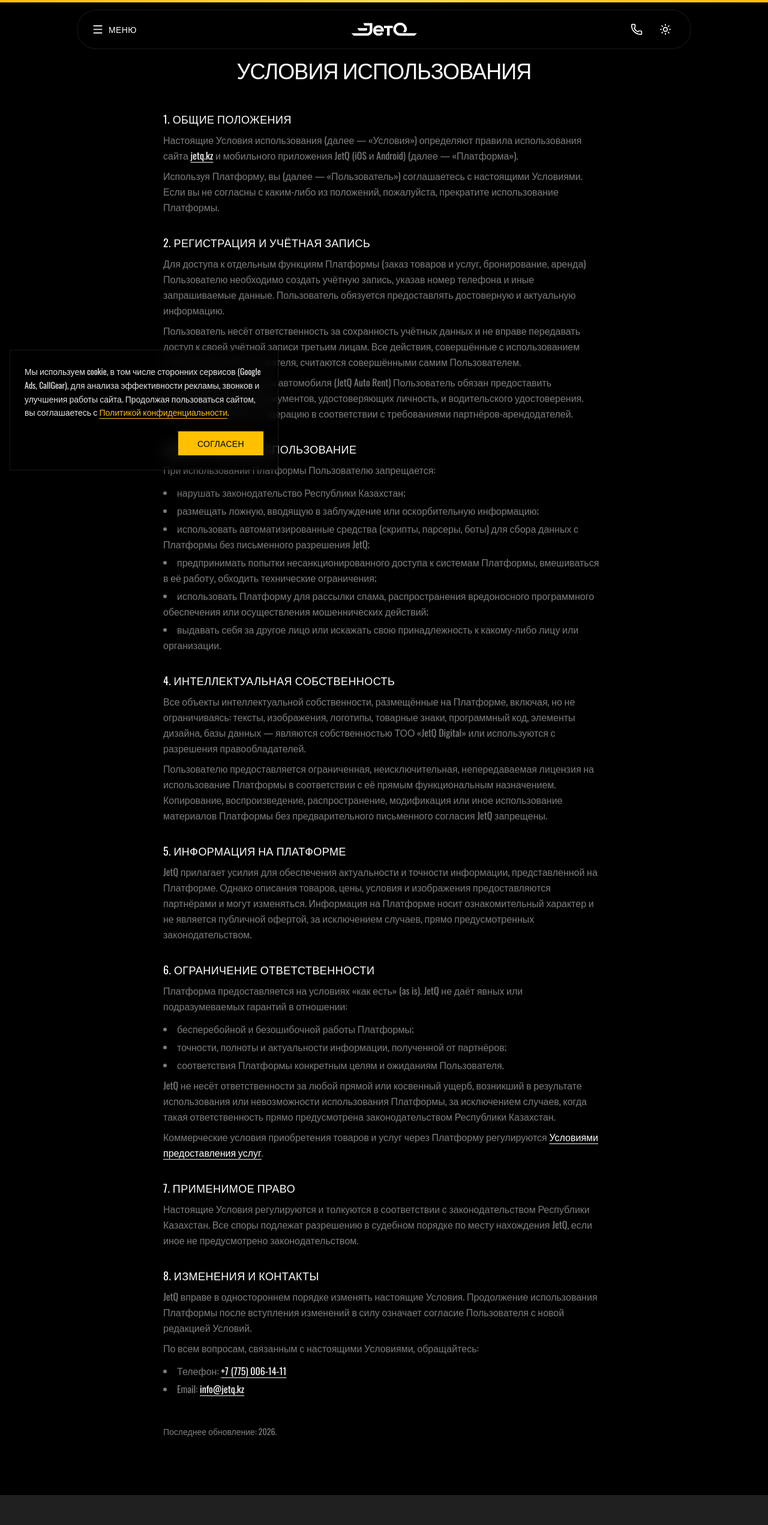
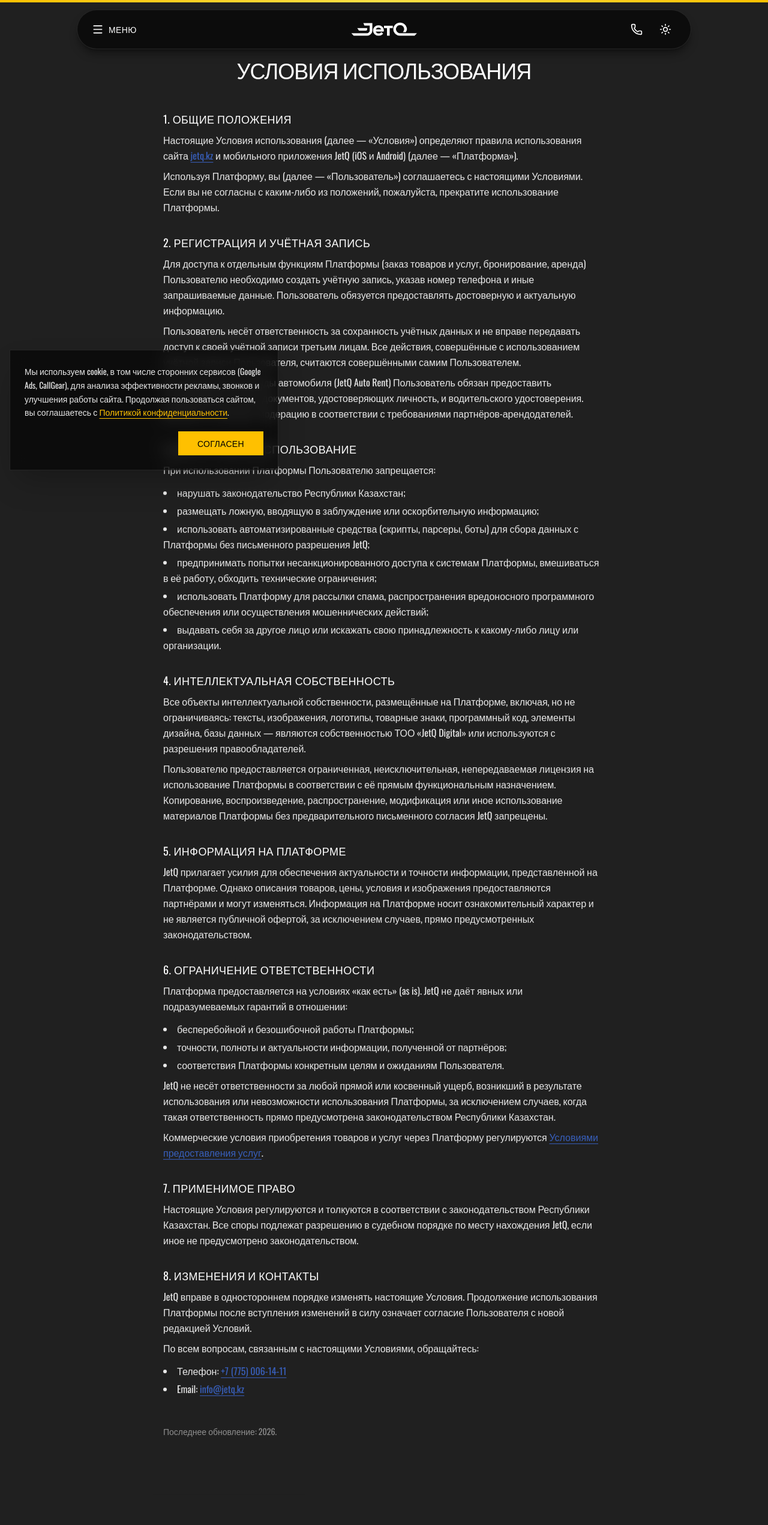
Before and after one commit to Zeinullahh/jetq.kz, a Next.js app: page /terms-of-use in a window 1280 px wide. Shown: the top 2542 px of the page at 60% size. Built offline with nearby package versions, Linux system fonts and the light colour scheme.

Commit message:
style: legal pages — charcoal bg, white text, blue links for dark theme readability

```diff
--- a/app/cookie-policy/page.tsx
+++ b/app/cookie-policy/page.tsx
@@ -23,7 +23,7 @@
             Политика использования cookie теперь является частью{" "}
             <a
               href="/privacy-policy#cookies"
-              className="text-foreground underline underline-offset-4"
+              className="text-link-blue underline underline-offset-4"
             >
               Политики конфиденциальности
             </a>
--- a/app/privacy-policy/page.tsx
+++ b/app/privacy-policy/page.tsx
@@ -227,7 +227,7 @@
               href="https://policies.google.com/technologies/cookies"
               target="_blank"
               rel="noopener noreferrer"
-              className="text-foreground underline underline-offset-4"
+              className="text-link-blue underline underline-offset-4"
             >
               политике Google
             </a>
@@ -258,7 +258,7 @@
               href="https://callgear.com/privacy-policy/"
               target="_blank"
               rel="noopener noreferrer"
-              className="text-foreground underline underline-offset-4"
+              className="text-link-blue underline underline-offset-4"
             >
               политике конфиденциальности CallGear
             </a>
@@ -283,7 +283,7 @@
               href="https://adssettings.google.com/authenticated"
               target="_blank"
               rel="noopener noreferrer"
-              className="text-foreground underline underline-offset-4"
+              className="text-link-blue underline underline-offset-4"
             >
               настройки рекламы Google
             </a>{" "}
@@ -292,7 +292,7 @@
               href="https://tools.google.com/dlpage/gaoptout"
               target="_blank"
               rel="noopener noreferrer"
-              className="text-foreground underline underline-offset-4"
+              className="text-link-blue underline underline-offset-4"
             >
               Google Analytics Opt-out
             </a>
@@ -373,7 +373,7 @@
             Телефон:{" "}
             <a
               href="tel:+77750061411"
-              className="text-foreground underline underline-offset-4"
+              className="text-link-blue underline underline-offset-4"
             >
               +7 (775) 006-14-11
             </a>
@@ -382,7 +382,7 @@
             Email:{" "}
             <a
               href="mailto:info@jetq.kz"
-              className="text-foreground underline underline-offset-4"
+              className="text-link-blue underline underline-offset-4"
             >
               info@jetq.kz
             </a>
--- a/app/terms-of-service/page.tsx
+++ b/app/terms-of-service/page.tsx
@@ -25,7 +25,7 @@
           пользователями сайта{" "}
           <a
             href="https://jetq.kz"
-            className="text-foreground underline underline-offset-4"
+            className="text-link-blue underline underline-offset-4"
           >
             jetq.kz
           </a>{" "}
@@ -344,7 +344,7 @@
           одностороннем порядке. Актуальная редакция всегда доступна на странице{" "}
           <a
             href="https://jetq.kz/terms-of-service/"
-            className="text-foreground underline underline-offset-4"
+            className="text-link-blue underline underline-offset-4"
           >
             jetq.kz/terms-of-service
           </a>
@@ -359,7 +359,7 @@
             Телефон:{" "}
             <a
               href="tel:+77010063753"
-              className="text-foreground underline underline-offset-4"
+              className="text-link-blue underline underline-offset-4"
             >
               +7 (701) 006-37-53
             </a>
@@ -368,7 +368,7 @@
             E-mail:{" "}
             <a
               href="mailto:info@jetq.kz"
-              className="text-foreground underline underline-offset-4"
+              className="text-link-blue underline underline-offset-4"
             >
               info@jetq.kz
             </a>
--- a/app/terms-of-use/page.tsx
+++ b/app/terms-of-use/page.tsx
@@ -24,7 +24,7 @@
           правила использования сайта{" "}
           <a
             href="https://jetq.kz"
-            className="text-foreground underline underline-offset-4"
+            className="text-link-blue underline underline-offset-4"
           >
             jetq.kz
           </a>{" "}
@@ -159,7 +159,7 @@
           регулируются{" "}
           <a
             href="/terms-of-service/"
-            className="text-foreground underline underline-offset-4"
+            className="text-link-blue underline underline-offset-4"
           >
             Условиями предоставления услуг
           </a>
@@ -196,7 +196,7 @@
             Телефон:{" "}
             <a
               href="tel:+77750061411"
-              className="text-foreground underline underline-offset-4"
+              className="text-link-blue underline underline-offset-4"
             >
               +7 (775) 006-14-11
             </a>
@@ -205,7 +205,7 @@
             Email:{" "}
             <a
               href="mailto:info@jetq.kz"
-              className="text-foreground underline underline-offset-4"
+              className="text-link-blue underline underline-offset-4"
             >
               info@jetq.kz
             </a>
--- a/components/legal-page.tsx
+++ b/components/legal-page.tsx
@@ -10,12 +10,12 @@
 
 export function LegalPage({ title, lastUpdated, children }: LegalPageProps) {
   return (
-    <section className="min-h-screen bg-background py-24 text-foreground">
+    <section className="min-h-screen bg-charcoal py-24 text-white">
       <div className="mx-auto max-w-3xl px-4">
         <h1 className="text-center text-3xl font-normal uppercase tracking-tight md:text-4xl">
           {title}
         </h1>
-        <div className="mt-12 space-y-8 text-base leading-relaxed text-muted-foreground">
+        <div className="mt-12 space-y-8 text-base leading-relaxed text-white/90">
           {children}
         </div>
         <p className="mt-12 text-sm text-white/50">{lastUpdated}</p>
```
